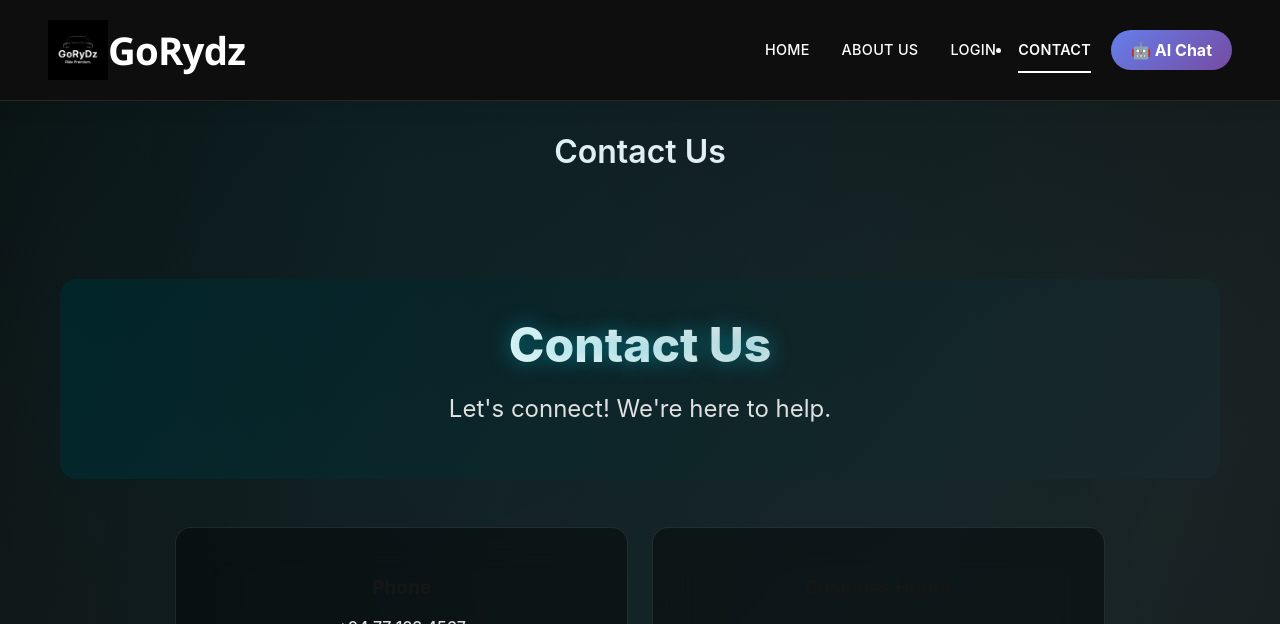
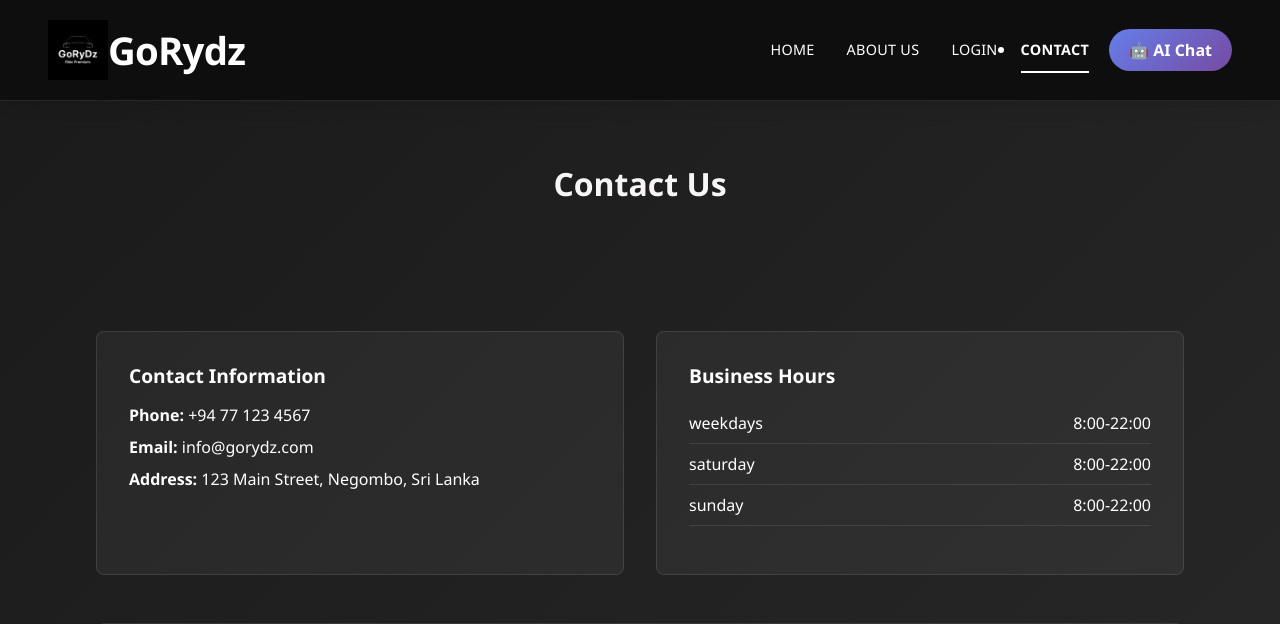
Before and after one commit to Chalanyy/car-rental-app, a Django app: page /contact/ in a window 1280 px wide. Shown: the top 624 px of the page. Run offline with Django 5.2, Linux system fonts and the light colour scheme; grey boxes are pictures that could not be loaded.

```diff
--- a/cars/templates/cars/base.html
+++ b/cars/templates/cars/base.html
@@ -509,7 +509,7 @@
     <header class="header">
         <div class="header-content">
             <a href="{% url 'cars:car_list' %}" class="logo">
-                <img src="{{ MEDIA_URL }}cars/Logo.png" alt="GoRydz" class="logo-img" style="width:60px; height:auto;">
+                <img src="{{ MEDIA_URL }}cars/Logo.png" alt="GoRy" class="logo-img" style="width:60px; height:auto;">
 
                 <h1>GoRydz</h1>
             </a>
--- a/cars/templates/cars/contact.html
+++ b/cars/templates/cars/contact.html
@@ -7,207 +7,159 @@
 {% block content %}
 <style>
     body {
-        background: linear-gradient(135deg, #0a0a0a, #1a1a1a, #0f0f0f);
-        font-family: 'Inter', sans-serif;
+        font-family: 'Segoe UI', Tahoma, Geneva, Verdana, sans-serif;
+        background: linear-gradient(135deg, #1a1a1a 0%, #2d2d2d 100%);
+        color: white;
         min-height: 100vh;
-        position: relative;
+        padding: 0px;
     }
 
-    body::before {
-        content: '';
-        position: fixed;
-        width: 100%;
-        height: 100%;
-        background: radial-gradient(circle at 30% 20%, rgba(0,188,212,0.08), transparent),
-                    radial-gradient(circle at 70% 80%, rgba(21,157,181,0.08), transparent);
-        pointer-events: none;
-        z-index: 1;
+    .header {
+        display: flex;
+        align-items: center;
+        justify-content: space-between;
+        flex-wrap: wrap;
+        background-color: rgba(15, 15, 15, 0.98);
+        padding: 1.2rem 0;
+        border-bottom: 1px solid rgba(255, 255, 255, 0.1);
+        position: sticky;
+        top: 0;
+        z-index: 1000;
+        backdrop-filter: blur(15px);
+        box-shadow: 0 2px 20px rgba(0, 0, 0, 0.1);
     }
 
-    .container-fluid { position: relative; z-index: 2; }
-
-    /* Hero Header */
-    .hero-header {
-        height: 200px; /* bigger height */
+    .header-content {
         display: flex;
-        flex-direction: column;
-        justify-content: center;
+        justify-content: space-between;
         align-items: center;
-        text-align: center;
-        padding: 2rem;
-        background: linear-gradient(135deg, rgba(0,0,0,0.8), rgba(26,26,26,0.9)), linear-gradient(45deg, #00bcd4, #159db5);
-        color: #fff;
-        position: relative;
-        overflow: hidden;
-        border-radius: 1rem;
+        max-width: 1400px;
+        width: 100%;
+        margin: 0 auto;
+        padding: 0 3rem;
     }
 
-    .hero-header h1 {
-        font-size: 3rem; /* bigger heading */
-        font-weight: 800;
-        background: linear-gradient(45deg, #fff, #e0e0e0);
-        -webkit-background-clip: text;
-        -webkit-text-fill-color: transparent;
-        text-shadow: 0 0 20px rgba(0,188,212,0.5);
+    .container {
+        max-width: 1400px;
+        margin: 0 auto;
+        padding: 2rem 3rem;
     }
 
-    .hero-header p {
-        font-size: 1.5rem; /* bigger subtext */
-        margin-top: 10px;
-        color: #e0e0e0;
+    .page-title {
+        text-align: center;
+        margin: 2rem 0;
+        font-size: 2rem;
+        font-weight: 600;
     }
 
-    /* Glass Cards */
-    .glass-card {
-        background: rgba(0,0,0,0.4);
-        backdrop-filter: blur(20px);
-        border: 1px solid rgba(255,255,255,0.1);
-        border-radius: 1rem;
-        padding: 2rem;
-        text-align: center;
-        color: #fff;
-        transition: transform 0.4s, box-shadow 0.4s;
-        position: relative;
+    .contact-grid {
+        display: grid;
+        grid-template-columns: repeat(auto-fit, minmax(300px, 1fr));
+        gap: 2rem;
+        margin-bottom: 3rem;
     }
 
-    .glass-card:hover {
-        transform: translateY(-10px) scale(1.02);
-        box-shadow: 0 20px 40px rgba(0,0,0,0.5), 0 0 20px rgba(0,188,212,0.2);
-        border-color: rgba(0,188,212,0.3);
+    .contact-card {
+        background: rgba(255, 255, 255, 0.05);
+        border: 1px solid rgba(255, 255, 255, 0.1);
+        border-radius: 8px;
+        padding: 2rem;
     }
 
-    .glass-card h5 {
-        color: #151616ff;
+    .contact-card h3 {
+        margin-bottom: 1rem;
         font-size: 1.2rem;
-        font-weight: 700;
-        margin: 1rem 0;
+        font-weight: 600;
     }
 
-    .glass-card p {
-        color: #e0e0e0;
-        font-weight: 500;
-        margin-bottom: 1rem;
+    .contact-card p {
+        margin-bottom: 0.5rem;
+        line-height: 1.5;
     }
 
-    .glass-card i {
-        font-size: 2rem;
-        background: linear-gradient(45deg, #0c0c0cff, #159db5);
-        -webkit-background-clip: text;
-        -webkit-text-fill-color: transparent;
-        margin-bottom: 0.5rem;
-        transition: transform 0.3s;
+    .business-hours {
+        list-style: none;
+        padding: 0;
     }
 
-    .glass-card:hover i {
-        transform: rotateY(360deg) scale(1.1);
-    }
-
-    /* Business Hours */
-    .list-unstyled li {
+    .business-hours li {
         display: flex;
         justify-content: space-between;
         padding: 0.5rem 0;
-        border-bottom: 1px solid rgba(255,255,255,0.1);
-        transition: all 0.3s ease;
+        border-bottom: 1px solid rgba(255, 255, 255, 0.1);
     }
 
-    .list-unstyled li:hover {
-        background: rgba(0,188,212,0.1);
-        padding-left: 1rem;
-        padding-right: 1rem;
+    .map-container {
+        width: 100%;
+        height: 400px;
         border-radius: 8px;
-        transform: translateX(5px);
-        border-bottom-color: rgba(0,188,212,0.3);
-    }
-
-    /* Map */
-    .map-container {
-        height: 400px;
-        border-radius: 20px;
         overflow: hidden;
-        box-shadow: 0 20px 40px rgba(0,0,0,0.4);
-        border: 2px solid rgba(255,255,255,0.1);
-        margin-bottom: 3rem;
+        border: 1px solid rgba(255, 255, 255, 0.1);
     }
 
     .map-container iframe {
         width: 100%;
         height: 100%;
         border: none;
-        filter: grayscale(0.2) contrast(1.1);
-        transition: all 0.5s ease;
     }
 
-    .map-container iframe:hover {
-        filter: grayscale(0) contrast(1.2) brightness(1.1);
-        transform: scale(1.02);
+    @media (max-width: 768px) {
+        .container {
+            padding: 1rem 2rem;
         }
 
-    /* Responsive */
-    @media (max-width: 768px) {
-        .hero-header h1 { font-size: 2.2rem; }
-        .hero-header p { font-size: 1.2rem; }
-        .map-container { height: 300px; margin: 1rem; }
+        .header-content {
+            padding: 0 2rem;
+        }
+
+        .page-title {
+            font-size: 1.5rem;
+        }
+
+        .map-container {
+            height: 300px;
+        }
     }
 </style>
 
-<div class="container-fluid p-0">
+<div class="container">
 
-    <!-- Hero Header -->
-    <section class="hero-header">
-        <h1>{{ page_title }}</h1>
-        <p>Let's connect! We're here to help.</p>
-    </section>
 
-    <!-- Contact Info & Business Hours -->
-    <section class="container py-5">
-        <div class="row g-4 justify-content-center">
-
-            <!-- Contact Card -->
-            <div class="col-md-5">
-                <div class="glass-card">
-                    <i class="bi bi-telephone-fill text-primary"></i>
-                    <h5>Phone</h5>
-                    <p>{{ contact_info.phone|default:"+94 77 123 4567" }}</p>
-
-                    <i class="bi bi-envelope-fill text-danger"></i>
-                    <h5>Email</h5>
-                    <p>{{ contact_info.email|default:"info@gorydz.com" }}</p>
-
-                    <i class="bi bi-geo-alt-fill text-warning"></i>
-                    <h5>Address</h5>
-                    <p>{{ contact_info.address|default:"123 Main Street, Negombo, Sri Lanka" }}</p>
-                </div>
+    <div class="contact-grid">
+        <!-- Contact Information -->
+        <div class="contact-card">
+            <h3>Contact Information</h3>
+            <p><strong>Phone:</strong> {{ contact_info.phone|default:"+94 77 123 4567" }}</p>
+            <p><strong>Email:</strong> {{ contact_info.email|default:"info@gorydz.com" }}</p>
+            <p><strong>Address:</strong> {{ contact_info.address|default:"123 Main Street, Negombo, Sri Lanka" }}</p>
         </div>
 
-            <!-- Business Hours Card -->
-            <div class="col-md-5">
-                <div class="glass-card">
-                    <i class="bi bi-clock-fill text-success"></i>
-                    <h5>Business Hours</h5>
-                    <ul class="list-unstyled">
+        <!-- Business Hours -->
+        <div class="contact-card">
+            <h3>Business Hours</h3>
+            <ul class="business-hours">
                 {% for day, hours in business_hours.items %}
                 <li>
                     <span>{{ day }}</span>
                     <span>{{ hours }}</span>
                 </li>
                 {% empty %}
-                        <li>Mon - Sun: 8:00 AM - 10:00 PM</li>
+                <li>
+                    <span>Monday - Sunday</span>
+                    <span>8:00 AM - 10:00 PM</span>
+                </li>
                 {% endfor %}
             </ul>
         </div>
     </div>
-        </div>
-    </section>
 
-    <!-- Map Section -->
-    <section class="container-fluid p-0">
+    <!-- Map -->
     <div class="map-container">
         <iframe
             src="https://www.google.com/maps/embed?pb=!1m18!1m12!1m3!1d3960.123456789!2d79.840000!3d7.216667!2m3!1f0!2f0!3f0!3m2!1i1024!2i768!4f13.1!3m3!1m2!1s0x3ae25123456789%3A0x123456789abcdef!2s123%20Main%20Street%2C%20Negombo%2C%20Sri%20Lanka!5e0!3m2!1sen!2sus!4v1690000000000!5m2!1sen!2sus"
-                allowfullscreen="" loading="lazy">
+            allowfullscreen=""
+            loading="lazy">
         </iframe>
     </div>
-    </section>
 </div>
 {% endblock %}
--- a/cars/templates/cars/receipt_list.html
+++ b/cars/templates/cars/receipt_list.html
@@ -1,7 +1,7 @@
 {% extends 'cars/base.html' %}
 
 {% block title %}Receipts - GoRydz{% endblock %}
-{% block page_title %}Your Receipts{% endblock %}
+{% block page_title %}{% endblock %}
 
 {% block content %}
 <div class="profile-container">
```
Lines whose indentation alone changed are shown as unchanged.
